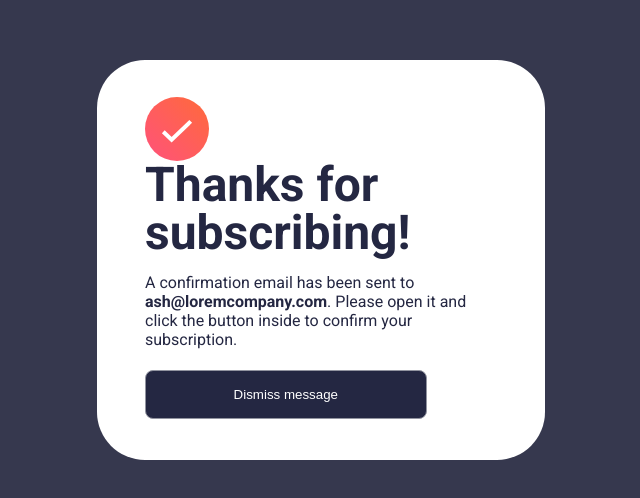
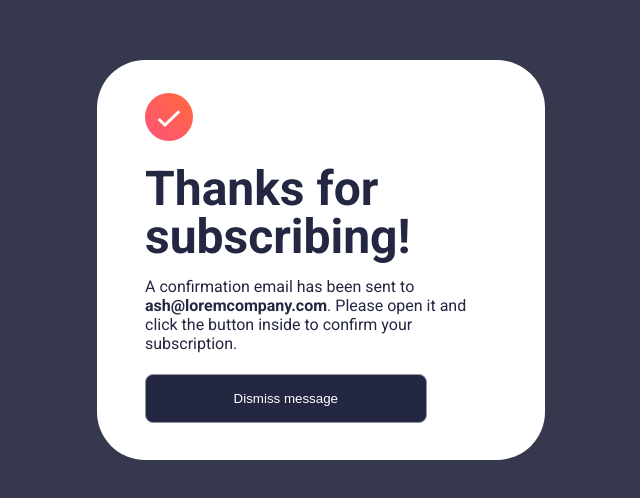
Before and after one commit to Nasirkhan294/newsletter-signup-form, a plain HTML site: page index.html in a window 1280 px wide. Shown: the part 140-638 px from the top of the page, without its empty margins (319-959 px from the left). Drawn offline with Linux system fonts and the light colour scheme; a web font is replaced by a local one.

Commit message:
Add width and margin-bottom to img

```diff
--- a/css/styles.css
+++ b/css/styles.css
@@ -57,12 +57,12 @@ ul {
   margin: 1rem 0;
 }
 
-/* .success-card img {
+.success-card img {
   width: 3rem;
   margin-bottom: 1.5rem;
 }
 
-.success-card input[type="button"] {
+/* .success-card input[type="button"] {
   width: 100%;
 } */
 
```
